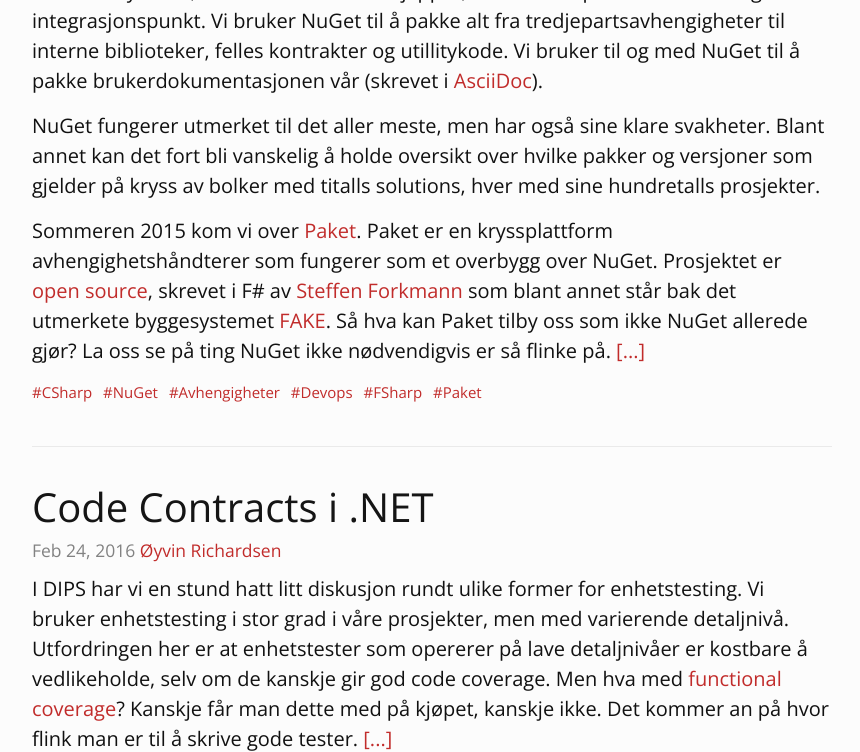
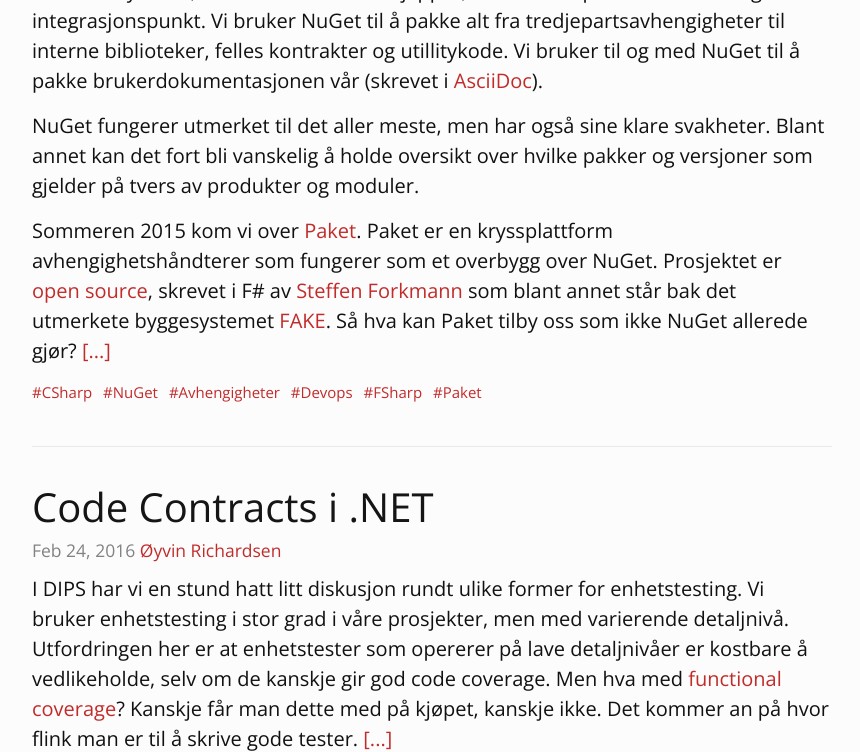
Before and after one commit to ivarler/dipsasa.github.io, a Jekyll site: the page built from index.html, in a window 1280 px wide and 900 px high, scrolled down 378 px, cut to the strip 148-900 px from the top of the window. Shown: the whole strip, without its empty margins (208-1068 px from the left). Built offline with Jekyll 4.4.1, drawn with Linux system fonts in a browser that asks for light colours; nearby versions of some CDN libraries; some of the changed lines change nothing that is shown.

Commit message:
Updated text

```diff
--- a/_posts/2016-03-09-paket.md
+++ b/_posts/2016-03-09-paket.md
@@ -6,20 +6,21 @@
 img: https://cdn.rawgit.com/fsprojects/Paket/master/docs/files/img/logo.png
 ---
 
-
 I DIPS benytter vi, som alle andre .NET sjapper, NuGet som pakkebehandler og integrasjonspunkt. Vi bruker NuGet til å pakke alt fra tredjepartsavhengigheter til interne biblioteker, felles kontrakter og utillitykode. Vi bruker til og med NuGet til å pakke brukerdokumentasjonen vår (skrevet i [AsciiDoc](http://www.methods.co.nz/asciidoc/)).
 
-NuGet fungerer utmerket til det aller meste, men har også sine klare svakheter. Blant annet kan det fort bli vanskelig å holde oversikt over hvilke pakker og versjoner som gjelder på kryss av bolker med titalls solutions, hver med sine hundretalls prosjekter.
+NuGet fungerer utmerket til det aller meste, men har også sine klare svakheter. Blant annet kan det fort bli vanskelig å holde oversikt over hvilke pakker og versjoner som gjelder på tvers av produkter og moduler.
 
-Sommeren 2015 kom vi over [Paket](https://fsprojects.github.io/Paket/). Paket er en kryssplattform  avhengighetshåndterer som fungerer som et overbygg over NuGet. Prosjektet er [open source](https://github.com/fsprojects/Paket), skrevet i F# av [Steffen Forkmann](https://github.com/forki) som blant annet står bak det utmerkete byggesystemet [FAKE](https://github.com/fsharp/FAKE). Så hva kan Paket tilby oss som ikke NuGet allerede gjør? La oss se på ting NuGet ikke nødvendigvis er så flinke på.
+Sommeren 2015 kom vi over [Paket](https://fsprojects.github.io/Paket/). Paket er en kryssplattform  avhengighetshåndterer som fungerer som et overbygg over NuGet. Prosjektet er [open source](https://github.com/fsprojects/Paket), skrevet i F# av [Steffen Forkmann](https://github.com/forki) som blant annet står bak det utmerkete byggesystemet [FAKE](https://github.com/fsharp/FAKE). Så hva kan Paket tilby oss som ikke NuGet allerede gjør?
 
 <!--more-->
 
-## Hva gode gamle NuGet ikke er så god på og hvordan Paket kan hjelpe
+## Pakets styrker
 
 ### Transitive avhengigheter
 
-NuGet håndterer organisering av transitive avhengigheter heller dårlig. Hentes det ned en pakke som er avhengig av en annen pakke, som kanskje igjen er avhengig av en tredje pakke, havner alle pakkene på likt nivå listet ned i den lokale `packages.config` filen. Det er vanskelig å vite hvilke pakker som er avhengige av hverandre, som igjen kan skape trøbbel med å finne ut hva som drar inn hva. Enda verre blir det om to pakker har avhengighet til samme pakke. NuGet vil da velge ut siste versjon av denne pakken uten at du har kontroll og kan gjøre noe med det. Paket håndterer dette ved å liste opp alle avhengigheter, komplett med transitive avhengigheter og tillat versjonsspenn.
+NuGet håndterer organisering av transitive avhengigheter heller dårlig. Hentes det ned en pakke som er avhengig av en annen pakke, som kanskje igjen er avhengig av en tredje pakke, havner alle pakkene på likt nivå listet ned i den lokale `packages.config` filen. Det er vanskelig å vite hvilke pakker som er avhengige av hverandre, som igjen kan skape trøbbel med å finne ut hvilken pakke som drar inn hva.
+
+Enda verre blir det dersom to pakker har avhengighet til samme pakke. NuGet vil da velge siste versjon av denne pakken uten at du har kontroll eller kan gjøre noe med det. Paket håndterer dette ved å liste opp alle avhengigheter, komplett med transitive avhengigheter og tillat versjonsspenn.
 
 ### Versjonsnummre i filnavn og prosjektfiler
 
@@ -27,15 +28,15 @@
 
 ### Forskjellige versjoner av pakker på kryss av prosjekter
 
-Hvert prosjekt som konsumerer NuGet-pakker får som standard sin egen ``packages.config`` fil av NuGet, komplett med pakkeoversikt og versjoner. Dette gjør det mer komplisert å håndtere versjoner på kryss av prosjekter: Oppgraderer vi Newtonsoft.Json fra versjon 7 til 8 må vi huske å gjøre dette *alle* steder vi bruker pakken (som fort er veldig mange plasser i dette tilfellet). Paket er bygget opp rundt konseptet om sentral håndtering av pakker og versjoner. Hvert prosjekt oppgir hvilke pakker den trenger - og kun det. Ingen versjoner spesifiseres her, det gjøres sentralt.
+Hvert prosjekt som konsumerer NuGet-pakker får som standard sin egen ``packages.config`` fil fra NuGet, komplett med pakkeoversikt og versjoner. Dette gjør det mer komplisert å håndtere versjoner på kryss av prosjekter: Oppgraderer vi Newtonsoft.Json fra versjon 7 til 8 må vi huske å gjøre dette *alle* steder vi bruker pakken (som fort er veldig mange plasser i dette tilfellet). Paket er bygget opp rundt konseptet om sentral håndtering av pakker og versjoner. Hvert prosjekt oppgir hvilke pakker den trenger - og kun det. Ingen versjoner spesifiseres her, det gjøres sentralt.
 
-### Avhengighetshåndtering basert på Semver
+### Avhengighetshåndtering basert på semantisk versjonering
 
-Har en pakke transitive avhengigheter vil NuGet ta en defansiv tilnærming når den plukker ut versjonen den skal bruke. Den vil gjerne velge laveste versjon av avhengigheten sin for å "være på den sikre siden". Paket følger [SemVer](http://semver.org/) når den regner seg fram til hvilke versjoner den skal ta (men støtter også NuGet's defansive modell).
+Har en pakke transitive avhengigheter vil NuGet ta en defensiv tilnærming når den plukker ut versjonen den skal bruke. Den vil gjerne velge laveste versjon av avhengigheten sin for å "være på den sikre siden". Paket følger [semantisk versjonering](http://semver.org/) når den regner seg fram til hvilke versjoner den skal ta (men støtter også NuGet's defensive modell).
 
 ### "Enkel" pakking av prosjekter som ``nupkg`` filer
 
-Bygger man prosjekter som skal distribueres som NuGet-pakker er det ingen automatisk måte å gjøre dette på: Man må selv opprette ``nuspec``-filer og sørge for å holde disse oppdatert. Paket tilbyr en enkel fil som basert på prosjektfilene dine kan lage og publisere pakker for deg.
+Bygger man prosjekter som skal distribueres som NuGet-pakker, er det ingen automatisk måte å gjøre dette på. Man må selv opprette ``nuspec``-filer og sørge for å holde disse oppdatert. Paket tilbyr en enkel fil som basert på prosjektfilene dine kan lage og publisere pakker for deg.
 
 ## Oppsett av Paket
 
@@ -109,12 +110,12 @@
 	    NUnit (3.2.0)
 
 
-Denne filen fungerer nå som fasit for avhengighetene våre, både direkte og transitive. En flott måte å holde oversikt over eksakt hvilke versjoner som er i sving i *alle* prosjekter repoet vårt består av. Sjekkes denne filen inn kan kommandoen `paket.restore` brukes for å hente ned avhengighetene våre i nøyaktig samme versjon, som igjen sikrer at andre utviklere så vel som byggeservere bruker pakker.
+Denne filen fungerer nå som fasit for avhengighetene våre, både direkte og transitive. Dette gir oss oversikt over eksakt hvilke versjoner som gjelder i *samtlige* prosjekter repoet vårt består av. Sjekkes denne filen inn, kan kommandoen `paket.restore` brukes for å hente ned avhengighetene våre i nøyaktig samme versjon, som igjen sikrer at andre utviklere, så vel som byggeservere, bruker riktige pakker.
 
-## Sluttord
+## Konklusjon
 
-I dette innlegget er helt grunnleggende teori og oppsett beskrevet. Paket kan gjøre så mye mere. Prosjektsiden [https://fsprojects.github.io/Paket/index.html](https://fsprojects.github.io/Paket/index.html) er en kjemperessurs om du ønsker å gå igang med Paket, eller bare er interessert i å lese mere.
+Dette har vært en grunnleggende introduksjon til Paket. Paket kan gjøre så mye mer. [Prosjektsiden](https://fsprojects.github.io/Paket/index.html) er en kjemperessurs om du ønsker å gå igang med Paket, eller bare er interessert i å lese mer.
 
-Så langt er vi kjempefornøyde med Paket og har fått mye større kontroll over pakkene våre enn hva NuGet alene kan tilby. Å ha tilgang til det transitive treet gjør jobben med å renske ut gamle pakker mye enklere for oss. Paket har også vist seg å være et svært levende prosjekt som tar support på alvor. Vi opprettet en del issues på GitHub av cornercaser som ikke var godt støttet der og da, og hver gang ble problemene løst og ny versjon ute få timer etter innrapportering. Som utvikler må man bare elske slik entusiasme som teamet bak Paket viser!
+Så langt er vi kjempefornøyde med Paket og har fått mye større kontroll over pakkene våre enn hva NuGet alene kan tilby. Å ha tilgang til det transitive treet gjør jobben med å renske ut gamle pakker mye enklere for oss. Paket har også vist seg å være et svært levende prosjekt som tar support på alvor. Vi opprettet en del issues på GitHub av hjørnetilfeller som ikke var godt støttet der og da, og hver gang ble problemene løst og ny versjon ute få timer etter innrapportering. Som utvikler må man bare elske slik entusiasme som teamet bak Paket viser!
 
 Ta kontroll over avhengighetene dine - bruk Paket!
```
